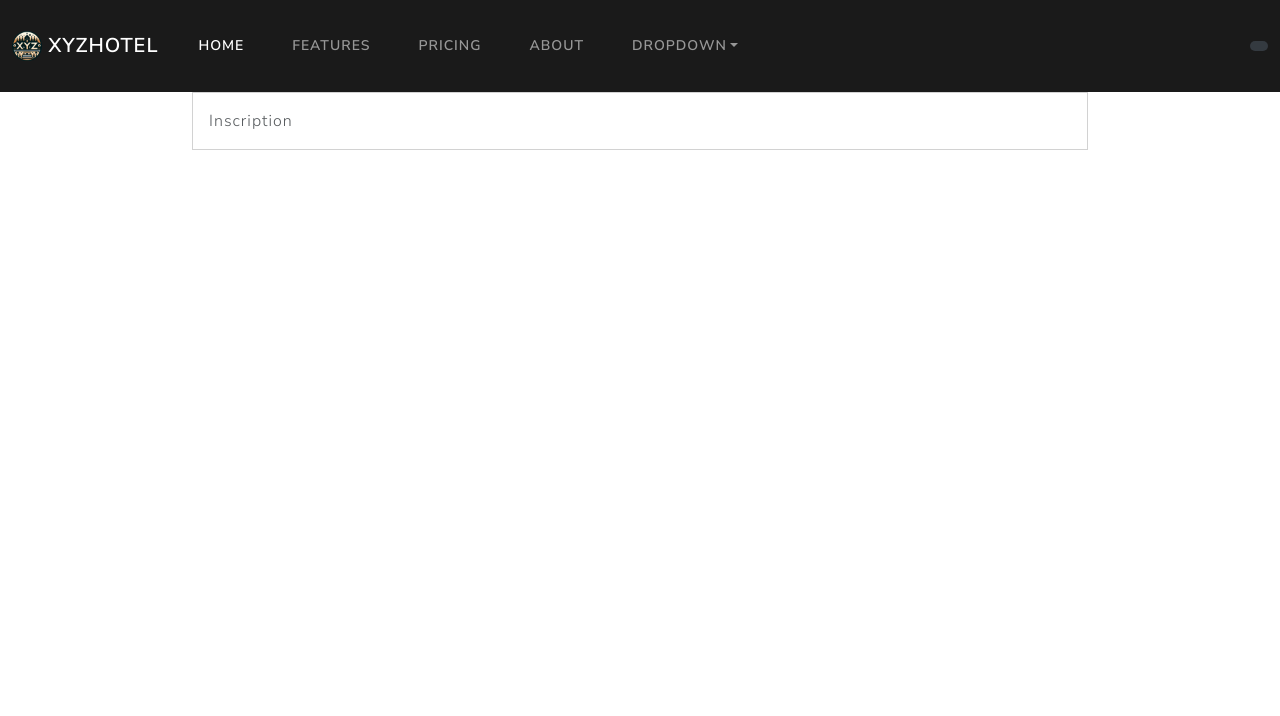
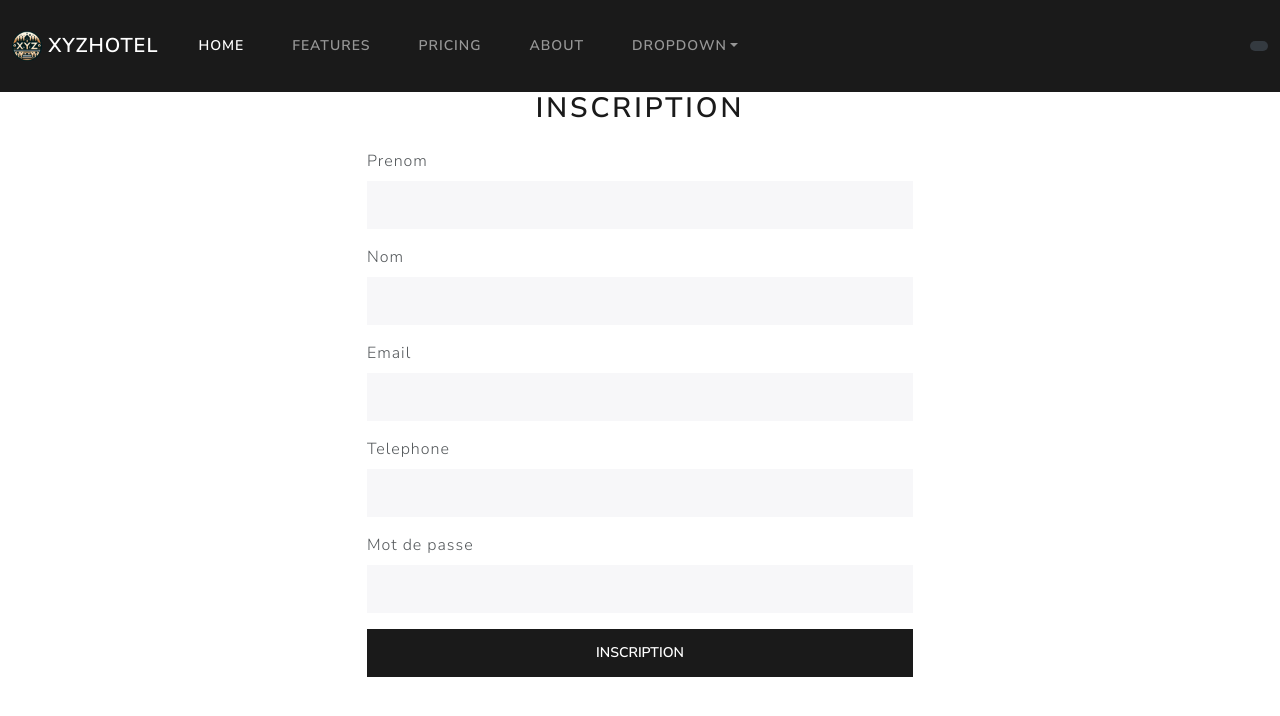
Before and after one commit to Maxime-Godefroy/XYZHotel, a Symfony app: template ServiceFrontEnd/XYZUserHub/templates/home/inscription.html.twig in a window 1280 px wide. Shown: the top 716 px of the page. Run offline with Twig, Linux system fonts and the light colour scheme; the template is opened without the code that fills it, so the values that code supplies are empty; form fields are guessed from the names that the template uses; some libraries are stand-ins or nearby versions.

Commit message:
Connexion et incription reussi

```diff
--- a/ServiceFrontEnd/XYZUserHub/composer.json
+++ b/ServiceFrontEnd/XYZUserHub/composer.json
@@ -10,6 +10,7 @@
         "symfony/console": "7.0.*",
         "symfony/dotenv": "7.0.*",
         "symfony/flex": "^2",
+        "symfony/form": "7.0.*",
         "symfony/framework-bundle": "7.0.*",
         "symfony/http-client": "7.0.*",
         "symfony/runtime": "7.0.*",
--- a/ServiceFrontEnd/XYZUserHub/templates/home/connexion.html.twig
+++ b/ServiceFrontEnd/XYZUserHub/templates/home/connexion.html.twig
@@ -5,6 +5,7 @@
     <div class="container">
         <div class="row justify-content-center">
             <div class="col-md-6">
+                <h2 class="text-center">Connexion</h2>
                 <div class="card">
                     <div class="card-body">
                         {% for message in app.flashes('error') %}
--- a/ServiceFrontEnd/XYZUserHub/templates/home/inscription.html.twig
+++ b/ServiceFrontEnd/XYZUserHub/templates/home/inscription.html.twig
@@ -2,11 +2,42 @@
 
     {% include 'header.html.twig' %}
 
-    <div class="card mb-3" style="max-width: 70%; margin: auto;">
-        <div class="card-body">
-            <p class="card-text">
-                Inscription
-            </p>
+    <div class="container">
+        <div class="row justify-content-center">
+            <div class="col-md-6">
+                <h2 class="text-center mb-4">Inscription</h2>
+
+                {% for message in app.flashes('error') %}
+                    <div class="alert alert-danger text-center mb-3">
+                        {{ message }}
+                    </div>
+                {% endfor %}
+                {{ form_start(form, {'attr': {'class': 'needs-validation', 'novalidate': 'novalidate'}}) }}
+                    <div class="mb-3">
+                        {{ form_label(form.prenom, null, {'label_attr': {'class': 'form-label'}}) }}
+                        {{ form_widget(form.prenom, {'attr': {'class': 'form-control'}}) }}
+                    </div>
+                    <div class="mb-3">
+                        {{ form_label(form.nom, null, {'label_attr': {'class': 'form-label'}}) }}
+                        {{ form_widget(form.nom, {'attr': {'class': 'form-control'}}) }}
+                    </div>
+                    <div class="mb-3">
+                        {{ form_label(form.email, null, {'label_attr': {'class': 'form-label'}}) }}
+                        {{ form_widget(form.email, {'attr': {'class': 'form-control'}}) }}
+                    </div>
+                    <div class="mb-3">
+                        {{ form_label(form.telephone, null, {'label_attr': {'class': 'form-label'}}) }}
+                        {{ form_widget(form.telephone, {'attr': {'class': 'form-control'}}) }}
+                    </div>
+                    <div class="mb-3">
+                        {{ form_label(form.mot_de_passe, null, {'label_attr': {'class': 'form-label'}}) }}
+                        {{ form_widget(form.mot_de_passe, {'attr': {'class': 'form-control'}}) }}
+                    </div>
+                    <div class="d-grid gap-2 mx-auto">
+                        <button type="submit" class="btn btn-primary">Inscription</button>
+                    </div>
+                {{ form_end(form) }}
+            </div>
         </div>
     </div>
 
```
Also changed, not shown: ServiceFrontEnd/XYZUserHub/src/Controller/HomeController.php (+57 -3 lines), ServiceFrontEnd/XYZUserHub/src/Service/ApiService.php (+23 -4 lines), 1 other file.
